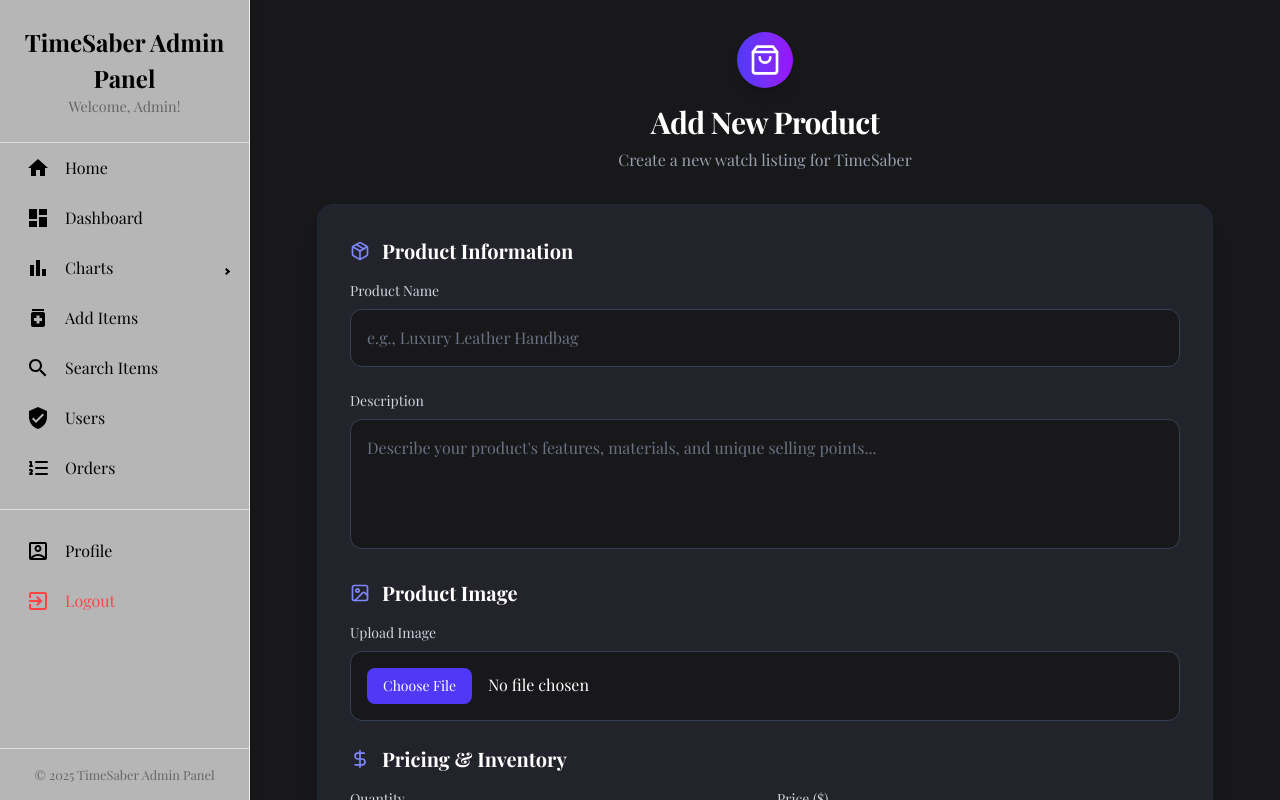
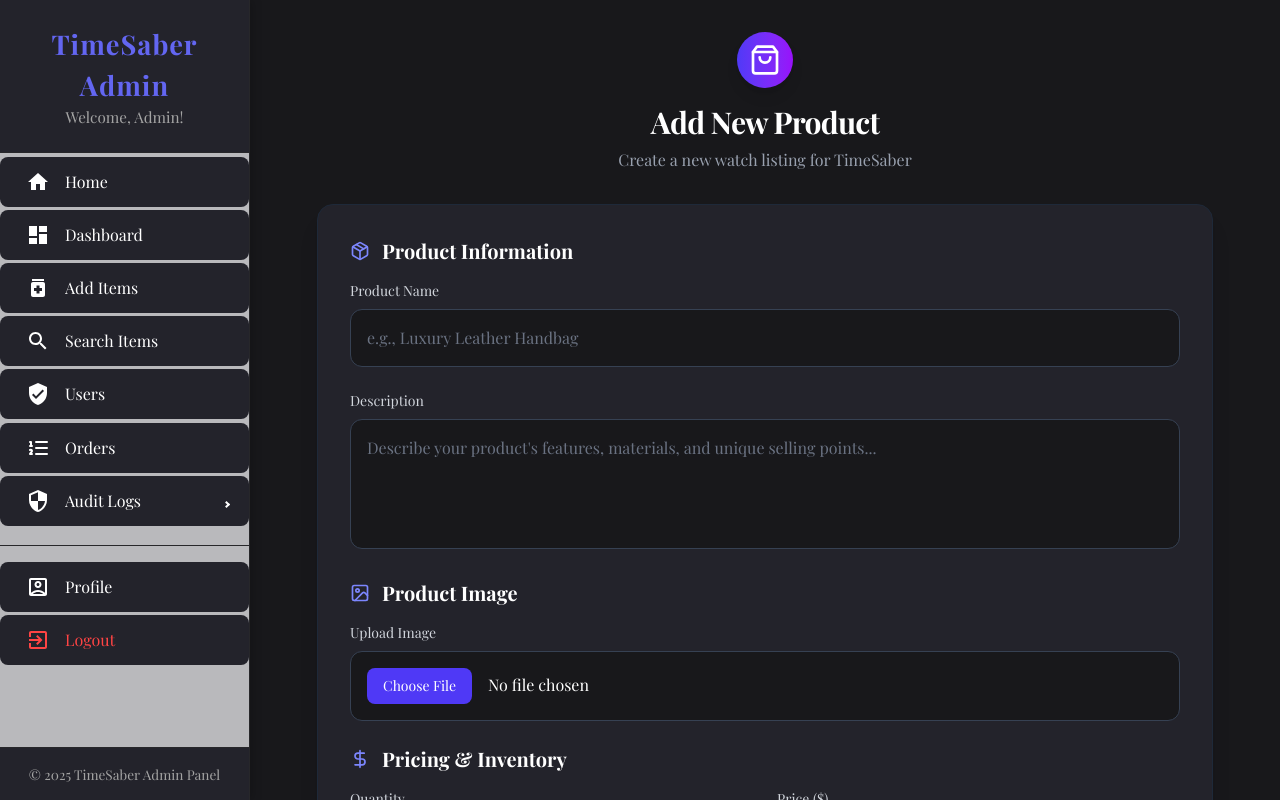
Before and after one commit to Bhetwalayush/TimeSaber, a React (Vite) app in the folder frontend/: page /additems in a window 1280 px wide. Shown: the top 800 px of the page. Built offline with nearby package versions, Linux system fonts and the light colour scheme; sample sign-in values are in the browser's storage.

Commit message:
admindashboard

```diff
--- a/frontend/src/components/sidebar.jsx
+++ b/frontend/src/components/sidebar.jsx
@@ -8,28 +8,33 @@
   PieChart,
   Search,
   Timeline,
-  VerifiedUser
+  VerifiedUser,
+  Security,
+  Assessment,
+  Person
 } from "@mui/icons-material"; // Icons
 import { ListOrderedIcon } from "lucide-react";
 import { Menu, MenuItem, Sidebar, SubMenu } from "react-pro-sidebar";
 import { Link, useNavigate } from "react-router-dom"; // For navigation
-const Side = () => {
+const Side = ({ sidebarColor = '#23232b', textColor = '#fff', activeColor = '#6366f1' }) => {
   const navigate = useNavigate();
 
   const handleLogout = () => {
-    localStorage.removeItem("token"); // Remove the token from local storage
-    localStorage.removeItem("name"); // Remove the token from local storage
-    localStorage.removeItem("id"); // Remove the token from local storage
-    localStorage.removeItem("role"); // Remove the token from local storage
+    localStorage.removeItem("token");
+    localStorage.removeItem("name");
+    localStorage.removeItem("id");
+    localStorage.removeItem("role");
     console.log("Token removed, logging out...");
-    navigate("/"); // Navigate to the logout route
+    navigate("/");
   };
   return (
     <Sidebar
       rootStyles={{
         height: "100vh",
-        boxShadow: "2px 0 10px rgba(0, 0, 0, 0.1)",
-        // position: "fixed",
+        background: sidebarColor,
+        color: textColor,
+        boxShadow: "2px 0 10px rgba(0, 0, 0, 0.2)",
+        borderRight: "1px solid #27272a"
       }}
     >
       {/* Sidebar Header */}
@@ -37,13 +42,14 @@
         style={{
           padding: "24px",
           textAlign: "center",
-          borderBottom: "1px solid #e0e0e0",
+          borderBottom: "1px solid #27272a",
+          background: sidebarColor
         }}
       >
-        <h2 style={{ margin: 0, fontSize: "1.5rem", fontWeight: "bold" }}>
-          TimeSaber Admin Panel
+        <h2 style={{ margin: 0, fontSize: "1.7rem", fontWeight: "bold", color: activeColor, letterSpacing: 1 }}>
+          TimeSaber Admin
         </h2>
-        <p style={{ margin: 0, color: "#666", fontSize: "0.9rem" }}>
+        <p style={{ margin: 0, color: "#a3a3a3", fontSize: "0.95rem" }}>
           Welcome, Admin!
         </p>
       </div>
@@ -52,8 +58,20 @@
       <Menu
         menuItemStyles={{
           button: {
-            "&:hover": {
-              backgroundColor: "#f5f5f5",
+            color: textColor,
+            background: sidebarColor,
+            borderRadius: "0.5rem",
+            margin: "0.2rem 0",
+            fontWeight: 500,
+            fontSize: "1rem",
+            transition: "background 0.2s, color 0.2s",
+            '&:hover': {
+              backgroundColor: '#232346',
+              color: activeColor,
+            },
+            '&.ps-active': {
+              backgroundColor: activeColor,
+              color: '#fff',
             },
           },
         }}
@@ -67,14 +85,14 @@
         </MenuItem>
 
         {/* Charts Submenu */}
-        <SubMenu label="Charts" icon={<BarChart />}>
+        {/* <SubMenu label="Charts" icon={<BarChart />}>
           <MenuItem icon={<PieChart />} component={<Link to="/admin/piechart" />}>
             Pie Chart
           </MenuItem>
           <MenuItem icon={<Timeline />} component={<Link to="/admin/barchart" />}>
             Bar Chart
           </MenuItem>
-        </SubMenu>
+        </SubMenu> */}
 
         {/* add items */}
         <MenuItem icon={<Medication />} component={<Link to="/additems" />}>
@@ -92,11 +110,21 @@
           Orders
         </MenuItem>
 
+        {/* Audit Logs Submenu */}
+        <SubMenu label="Audit Logs" icon={<Security />}>
+          <MenuItem icon={<Assessment />} component={<Link to="/auditlogs" />}>
+            All Logs
+          </MenuItem>
+          <MenuItem icon={<BarChart />} component={<Link to="/auditstats" />}>
+            Statistics
+          </MenuItem>
+        </SubMenu>
+
         {/* Divider */}
         <div
           style={{
             margin: "16px 0",
-            borderBottom: "1px solid #e0e0e0",
+            borderBottom: "1px solid #27272a",
           }}
         />
 
@@ -104,11 +132,6 @@
         <MenuItem icon={<AccountBoxOutlined />} component={<Link to="/myprofile" />}>
           Profile
         </MenuItem>
-
-        {/* Users */}
-        {/* <MenuItem icon={<People />} component={<Link to="/users" />}>
-          Users
-        </MenuItem> */}
 
         {/* Logout */}
         <MenuItem
@@ -126,13 +149,14 @@
         style={{
           padding: "16px",
           textAlign: "center",
-          borderTop: "1px solid #e0e0e0",
+          borderTop: "1px solid #27272a",
           position: "absolute",
           bottom: 0,
           width: "100%",
+          background: sidebarColor
         }}
       >
-        <p style={{ margin: 0, color: "#666", fontSize: "0.8rem" }}>
+        <p style={{ margin: 0, color: "#a3a3a3", fontSize: "0.85rem" }}>
           © 2025 TimeSaber Admin Panel
         </p>
       </div>
```
